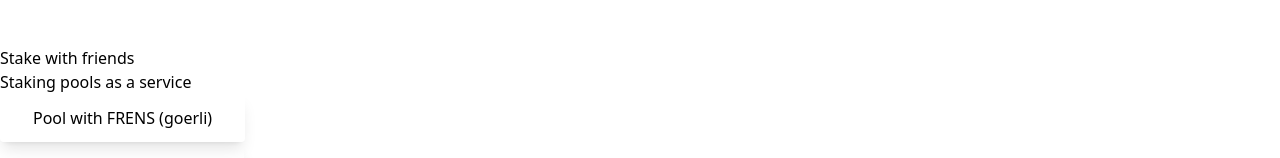
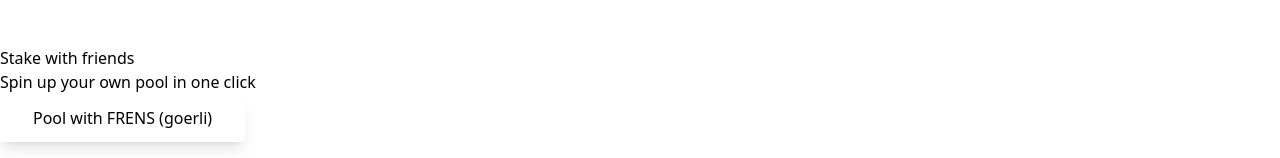
Before and after one commit to frens-pool/frens-website, a React (Vite) app: page / in a window 1280 px wide. Shown: the part 623-781 px from the top of the page. Built offline with nearby package versions, Linux system fonts and the light colour scheme.

Commit message:
better subtitle

```diff
--- a/src/partials/HeroHome.jsx
+++ b/src/partials/HeroHome.jsx
@@ -67,7 +67,7 @@ function HeroHome() {
                 data-aos="zoom-y-out"
                 data-aos-delay="150"
               >
-                Staking pools as a service
+                Spin up your own pool in one click
               </p>
               <div
                 className="max-w-xs mx-auto sm:max-w-none sm:flex sm:justify-center"
```
